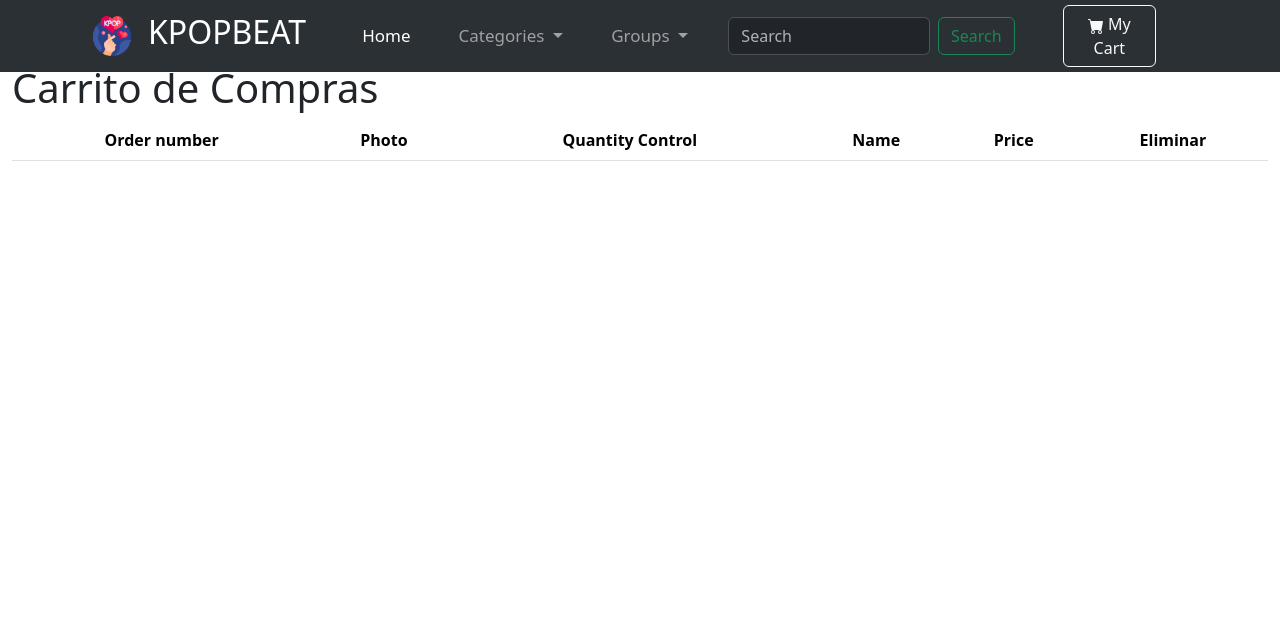
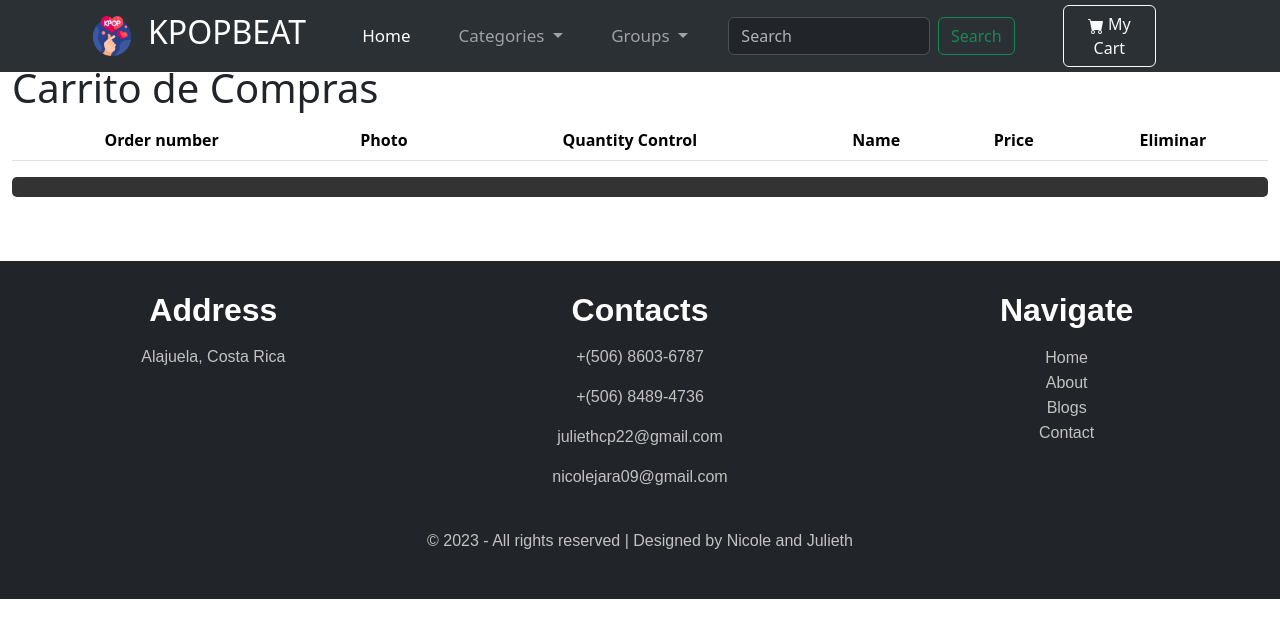
Before and after one commit to JuliethCP/Proyecto2WEB_Def, a plain HTML site: page myCart.html in a window 1280 px wide. Drawn offline with nearby package versions, Linux system fonts and the light colour scheme.

Commit message:
total funking

```diff
--- a/myCart.html
+++ b/myCart.html
@@ -82,9 +82,45 @@
 
             </tbody>
         </table>
-        <div id="total"></div>
+        <div id="total">
+
+        </div>
+
 
     </div>
+
+    <footer class="bg-dark text-white footer" style="margin-top: 5%;">
+        <div class="container-fluid">
+            <div class="row">
+                <div class="col-md-4 text-center">
+                    <h6>Address</h6>
+                    <p>Alajuela, Costa Rica</p>
+                </div>
+
+                <div class="col-md-4 text-center">
+                    <h6>Contacts</h6>
+
+                    <p><a href="tel:+(506)8603-6787">+(506) 8603-6787</a></p>
+                    <p><a href="tel:+(506)8489-4736">+(506) 8489-4736</a></p>
+
+                    <p><a href="mailto:juliethcp22@gmail.com">juliethcp22@gmail.com</a></p>
+                    <p><a href="mailto:nicolejara09@gmail.com">nicolejara09@gmail.com</a></p>
+                </div>
+                <div class="col-md-4 text-center">
+                    <h6>Navigate</h6>
+                    <a href="index.html">Home</a><br>
+                    <a href="about.html">About</a><br>
+                    <a href="#">Blogs</a><br>
+                    <a href="contact.html">Contact</a>
+                </div>
+            </div>
+        </div>
+        <br>
+        <div class="text-center">
+            <p>© 2023 - All rights reserved | Designed by Nicole and Julieth</p>
+        </div>
+    </footer>
+
 
     <script src="myCart.js"></script>
 
--- a/myCart.js
+++ b/myCart.js
@@ -68,6 +68,8 @@ function agregarFilaAlCarrito(product, slNo) {
     // Después de agregar el botón "Eliminar", selecciona los botones y agrega manejadores de eventos
     const deleteButtons = row.querySelectorAll(".btnDelete");
 
+    // Dentro de la función para agregar filas al carrito
+   // Dentro de la función para agregar filas al carrito
     deleteButtons.forEach(button => {
         button.addEventListener("click", function () {
             const productId = button.getAttribute('data-id'); // Obtener el ID como cadena
@@ -77,7 +79,7 @@ function agregarFilaAlCarrito(product, slNo) {
             for (let i = 0; i < carrito.length; i++) {
                 if (carrito[i].id === productId) {
                     // Eliminar el producto del carrito
-                    carrito.splice(i, 1);
+                    const productoEliminado = carrito.splice(i, 1)[0]; // Obtener el producto eliminado
                     break; // Salir del bucle una vez que se encuentra y elimina el producto
                 } else {
                     console.log('No se encontró el producto en el carrito:', productId);
@@ -86,36 +88,37 @@ function agregarFilaAlCarrito(product, slNo) {
 
             // Actualizar el carrito en el sessionStorage
             sessionStorage.setItem('carrito', JSON.stringify(carrito));
+
             console.log('Carrito después de eliminar:', carrito);
-
-            // Eliminar la fila de la tabla en el DOM
             row.remove();
 
-            // Actualizar los números de las filas
             actualizarNumerosDeFilas();
+            total -= product.precio;
+
+            // Actualizar el total mostrado en la página
+            mostrarTotal();
+
         });
     });
+
+
 }
-
 
 function mostrarTotal() {
     const totalElement = document.getElementById('total'); // Utiliza el ID real de tu elemento.
     if (totalElement) {
-        totalElement.textContent = `$${total.toFixed(2)}`;
+        totalElement.textContent = `Total: $${total.toFixed(2)}`;
     }
 }
 
 
-// Función para actualizar el subtotal cuando cambia la cantidad en el input
 function actualizarSubtotal(input, precio, slNo) {
     const cantidad = parseInt(input.value);
     const subtotal = precio * cantidad;
-    total -= precio * cantidad; // Restar el total anterior
-    total += subtotal; // Sumar el nuevo subtotal
     const subtotalElement = document.querySelector(`.rem${slNo} .subtotal`);
     subtotalElement.textContent = `$${subtotal.toFixed(2)}`;
-    mostrarTotal();
 }
+
 
 // Agregar filas al carrito
 carrito.forEach(async function(productoIdObj, index) {
@@ -126,3 +129,6 @@ carrito.forEach(async function(productoIdObj, index) {
         agregarFilaAlCarrito(producto, index + 1);
     }
 });
+
+
+//setInterval(actualizarNumerosDeFilas, 1000);
--- a/styles.css
+++ b/styles.css
@@ -46,6 +46,14 @@
     margin-bottom: 20px;
 }
 
+#total {
+    font-size: 24px;
+    background-color: #333;
+    color: #fff;
+    padding: 10px;
+    border-radius: 5px;
+    text-align: center; /* Para alinear al centro */
+}
 
 
 .card-img-top {
```
